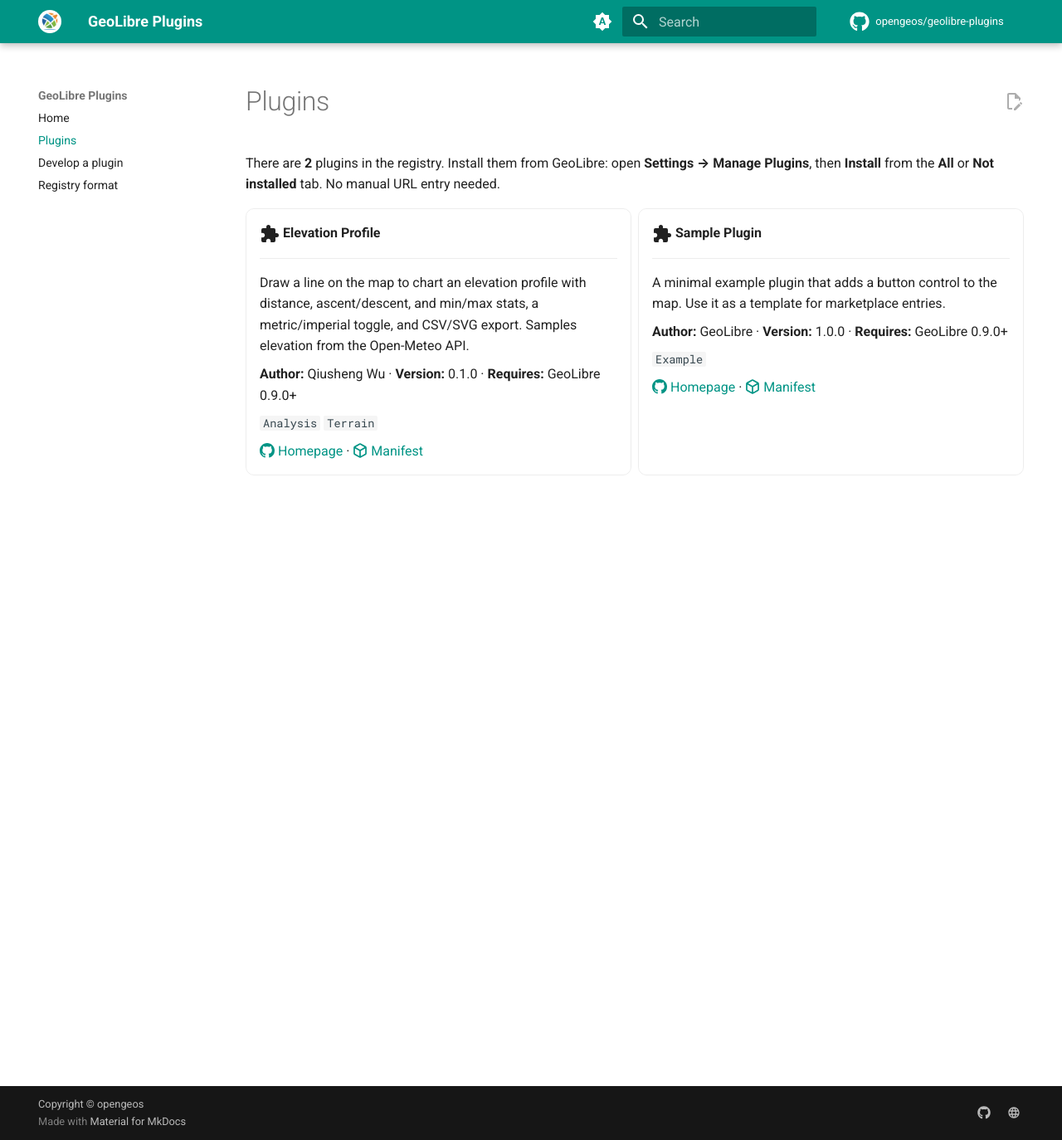
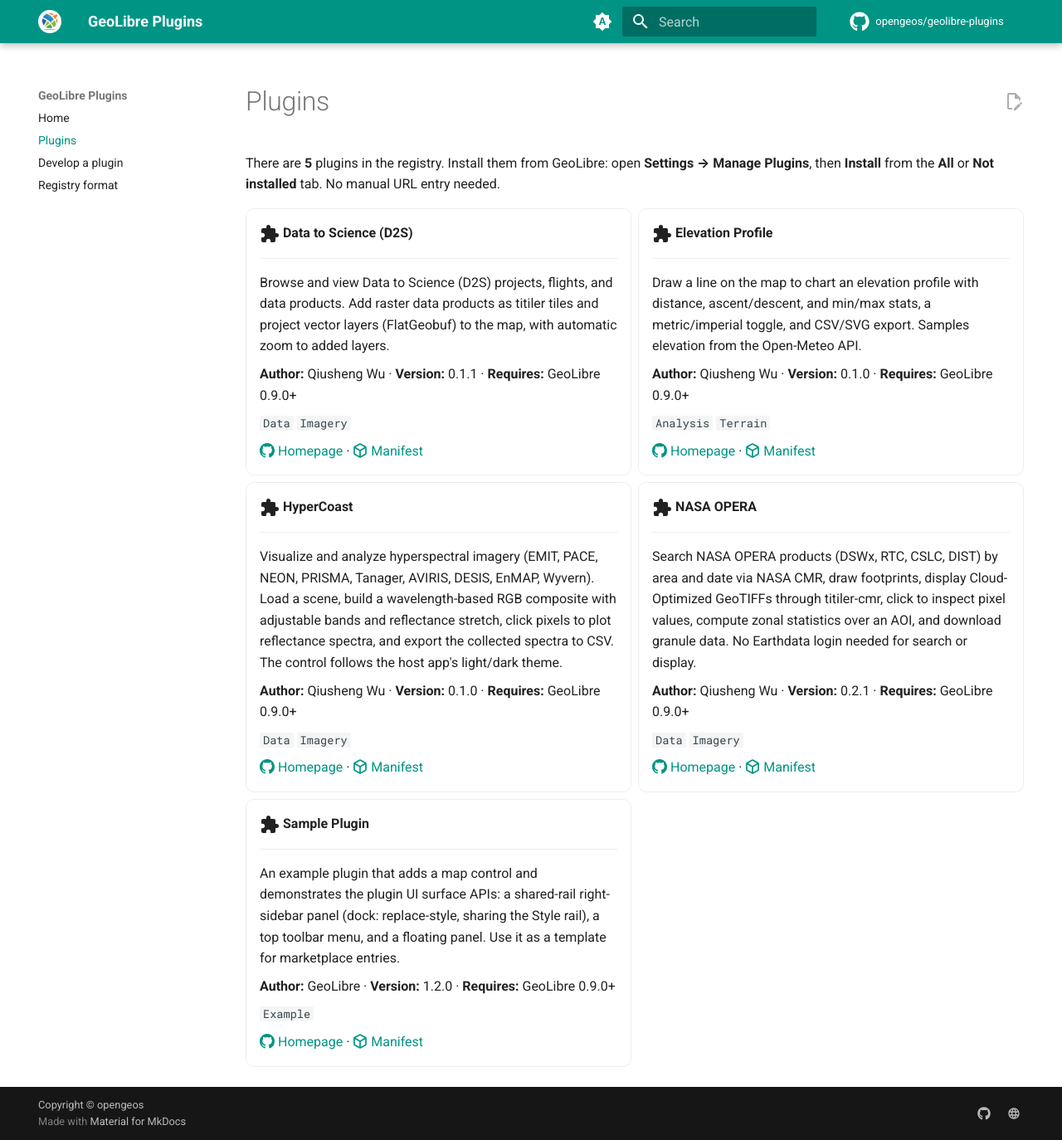
Before and after one commit to opengeos/geolibre-plugins, an MkDocs documentation site: the page built from docs/plugins.md, in a window 1280 px wide and 1374 px high. Shown: the whole window at 83% size. Built offline with MkDocs 1.6.1 and Material for MkDocs 9.7.7, drawn with Linux system fonts in a browser that asks for light colours; comment, search, counter and statistics services are not loaded.

Commit message:
feat(sample): demonstrate the shared-rail (replace-style) dock mode (#16)
GeoLibre's plugin right-panel API gained a non-positional "replace-style"
dock that shares the Style sidebar's single rail instead of docking beside
it (one rail lists both the plugin workbench and Style; opening one collapses
the other, so there are never two adjacent rails).

Update the Sample Plugin to register its workbench with dock: "replace-style"
and explain the behavior in the panel copy, so the template demonstrates the
new mode. It degrades gracefully on hosts too old to know the value (they fall
back to "right-of-style"), so minGeoLibreVersion is unchanged.

- plugins/sample/index.js: dock: "replace-style" + updated copy; v1.1.0 -> 1.2.0
- plugins/sample/plugin.json: version + description
- plugin-registry.json: sample entry version + description
- docs/plugins.md: regenerated from the registry (also picks up the D2S,
  NASA OPERA, and HyperCoast entries the committed page had not yet synced)

```diff
--- a/docs/plugins.md
+++ b/docs/plugins.md
@@ -5,9 +5,21 @@ hide:
 
 # Plugins
 
-There are **2** plugins in the registry. Install them from GeoLibre: open **Settings → Manage Plugins**, then **Install** from the **All** or **Not installed** tab. No manual URL entry needed.
+There are **5** plugins in the registry. Install them from GeoLibre: open **Settings → Manage Plugins**, then **Install** from the **All** or **Not installed** tab. No manual URL entry needed.
 
 <div class="grid cards" markdown>
+
+-   :material-puzzle:{ .lg .middle } __Data to Science (D2S)__
+
+    ---
+
+    Browse and view Data to Science (D2S) projects, flights, and data products. Add raster data products as titiler tiles and project vector layers (FlatGeobuf) to the map, with automatic zoom to added layers.
+
+    **Author:** Qiusheng Wu · **Version:** 0.1.1 · **Requires:** GeoLibre 0.9.0+
+
+    `Data` `Imagery`
+
+    [:octicons-mark-github-16: Homepage](https://github.com/opengeos/geolibre-d2s){ target=_blank } · [:octicons-package-16: Manifest](https://plugins.geolibre.app/plugins/geolibre-d2s/plugin.json){ target=_blank }
 
 -   :material-puzzle:{ .lg .middle } __Elevation Profile__
 
@@ -21,13 +33,37 @@ There are **2** plugins in the registry. Install them from GeoLibre: open **Sett
 
     [:octicons-mark-github-16: Homepage](https://github.com/opengeos/geolibre-elevation-profile){ target=_blank } · [:octicons-package-16: Manifest](https://plugins.geolibre.app/plugins/geolibre-elevation-profile/plugin.json){ target=_blank }
 
+-   :material-puzzle:{ .lg .middle } __HyperCoast__
+
+    ---
+
+    Visualize and analyze hyperspectral imagery (EMIT, PACE, NEON, PRISMA, Tanager, AVIRIS, DESIS, EnMAP, Wyvern). Load a scene, build a wavelength-based RGB composite with adjustable bands and reflectance stretch, click pixels to plot reflectance spectra, and export the collected spectra to CSV. The control follows the host app's light/dark theme.
+
+    **Author:** Qiusheng Wu · **Version:** 0.1.0 · **Requires:** GeoLibre 0.9.0+
+
+    `Data` `Imagery`
+
+    [:octicons-mark-github-16: Homepage](https://github.com/opengeos/geolibre-hypercoast){ target=_blank } · [:octicons-package-16: Manifest](https://plugins.geolibre.app/plugins/geolibre-hypercoast/plugin.json){ target=_blank }
+
+-   :material-puzzle:{ .lg .middle } __NASA OPERA__
+
+    ---
+
+    Search NASA OPERA products (DSWx, RTC, CSLC, DIST) by area and date via NASA CMR, draw footprints, display Cloud-Optimized GeoTIFFs through titiler-cmr, click to inspect pixel values, compute zonal statistics over an AOI, and download granule data. No Earthdata login needed for search or display.
+
+    **Author:** Qiusheng Wu · **Version:** 0.2.1 · **Requires:** GeoLibre 0.9.0+
+
+    `Data` `Imagery`
+
+    [:octicons-mark-github-16: Homepage](https://github.com/opengeos/geolibre-nasa-opera){ target=_blank } · [:octicons-package-16: Manifest](https://plugins.geolibre.app/plugins/geolibre-nasa-opera/plugin.json){ target=_blank }
+
 -   :material-puzzle:{ .lg .middle } __Sample Plugin__
 
     ---
 
-    A minimal example plugin that adds a button control to the map. Use it as a template for marketplace entries.
+    An example plugin that adds a map control and demonstrates the plugin UI surface APIs: a shared-rail right-sidebar panel (dock: replace-style, sharing the Style rail), a top toolbar menu, and a floating panel. Use it as a template for marketplace entries.
 
-    **Author:** GeoLibre · **Version:** 1.0.0 · **Requires:** GeoLibre 0.9.0+
+    **Author:** GeoLibre · **Version:** 1.2.0 · **Requires:** GeoLibre 0.9.0+
 
     `Example`
 
--- a/plugin-registry.json
+++ b/plugin-registry.json
@@ -4,8 +4,8 @@
     {
       "id": "geolibre-sample-plugin",
       "name": "Sample Plugin",
-      "version": "1.1.0",
-      "description": "An example plugin that adds a map control and demonstrates the plugin UI surface APIs: a right-sidebar panel, a top toolbar menu, and a floating panel. Use it as a template for marketplace entries.",
+      "version": "1.2.0",
+      "description": "An example plugin that adds a map control and demonstrates the plugin UI surface APIs: a shared-rail right-sidebar panel (dock: replace-style, sharing the Style rail), a top toolbar menu, and a floating panel. Use it as a template for marketplace entries.",
       "author": "GeoLibre",
       "homepage": "https://github.com/opengeos/geolibre-plugins",
       "manifestUrl": "plugins/sample/plugin.json",
```
Also changed, not shown: 2 other files.
